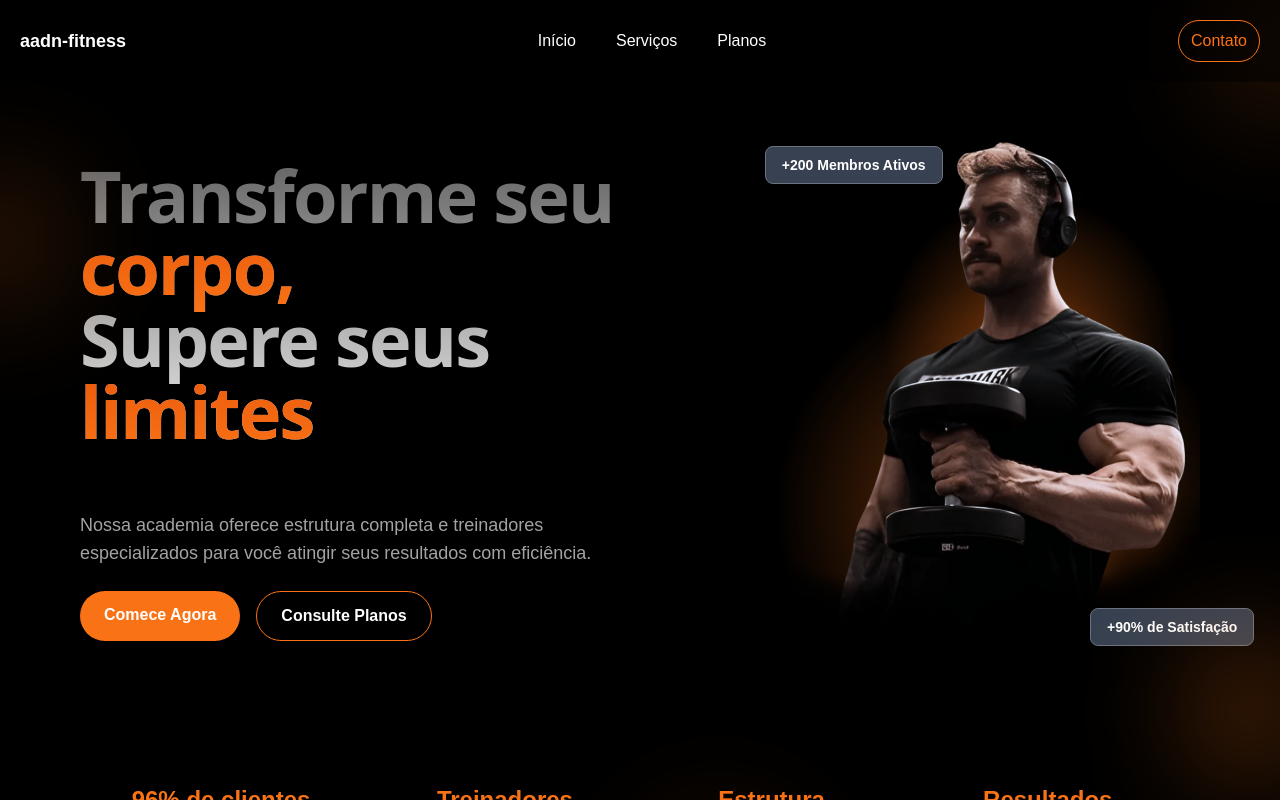
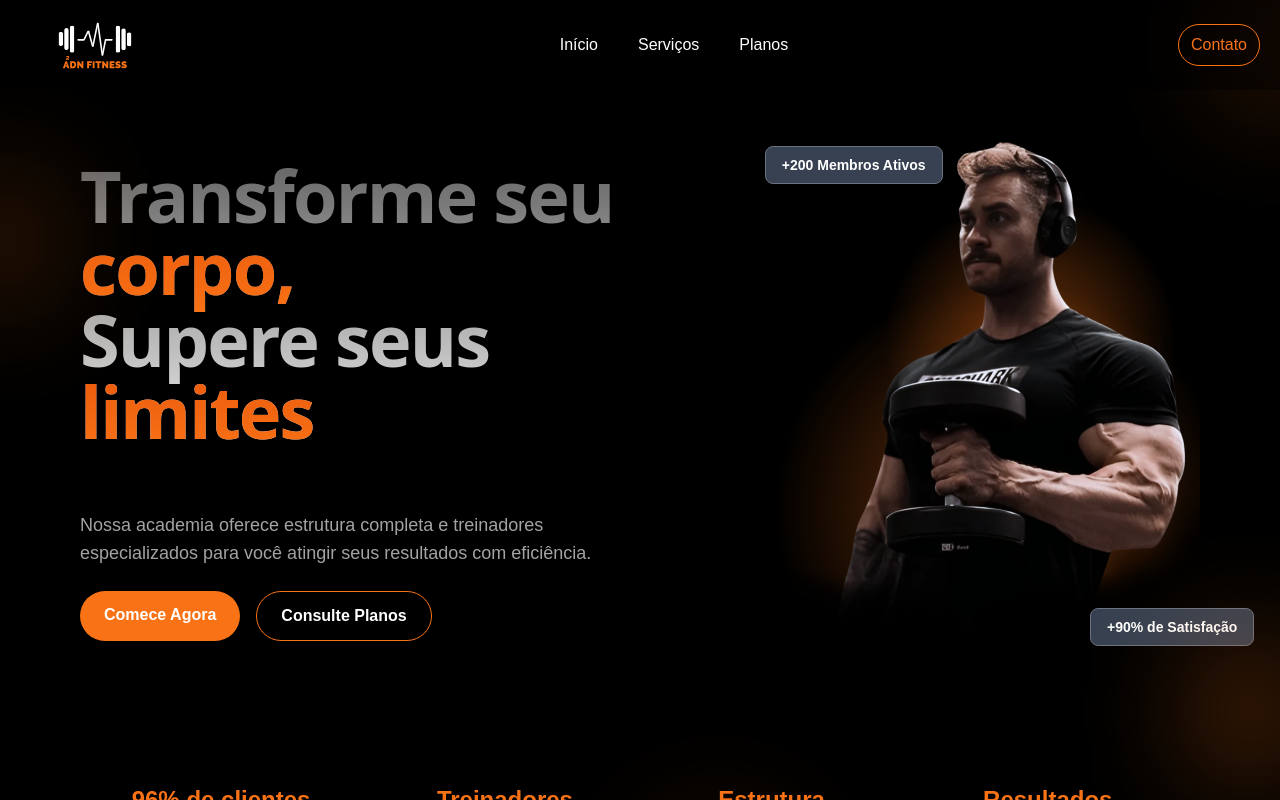
Before and after one commit to m4rrec0s/aadn-fitness, a Next.js app: page / in a window 1280 px wide. Built offline with nearby package versions, Linux system fonts and the light colour scheme.

Commit message:
feat: Update styles

```diff
--- a/app/components/Header.tsx
+++ b/app/components/Header.tsx
@@ -1,14 +1,26 @@
+import Image from "next/image";
 import Link from "next/link";
 
 const Header = () => {
   return (
     <header className="w-full py-5 px-5 flex justify-between items-center relative z-50 bg-black/50 backdrop-blur-md">
-      <h1 className="text-lg font-bold">aadn-fitness</h1>
+      <Link
+        href={"/"}
+        className="w-[80px] h-[30px] sm:w-[120px] sm:h-[40px] xl:w-[150px] md:h-[50px] flex items-center justify-center"
+      >
+        <Image
+          src="/aadnfitness.svg"
+          className="object-contain"
+          alt="Logo"
+          width={100}
+          height={40}
+        />
+      </Link>
 
       <nav>
         <ul className="flex space-x-5 sm:space-x-10">
           <li className="group">
-            <Link href="/" className="relative">
+            <Link href="#home" className="relative">
               Início
               <span className="absolute left-0 -bottom-2 w-0 h-0.5 bg-orange-500 transition-all duration-300 group-hover:w-full"></span>
             </Link>
--- a/app/page.tsx
+++ b/app/page.tsx
@@ -12,7 +12,10 @@ export default function Home() {
         <Header />
       </div>
 
-      <section className="w-full h-screen flex flex-col items-center justify-center relative px-5 sm:pb-[5vh] xl:px-20">
+      <section
+        className="w-full h-screen flex flex-col items-center justify-center relative px-5 sm:pb-[5vh] xl:px-20"
+        id="home"
+      >
         <div className="grid grid-cols-1 md:grid-cols-2 gap-8 items-center">
           {/* Text Section */}
           <div className="text-center md:text-left space-y-6">
@@ -116,7 +119,10 @@ export default function Home() {
         </div>
       </section>
 
-      <section className="w-full h-screen relative px-5 lg:px-20" id="services">
+      <section
+        className="w-full py-5 relative px-5 lg:px-20 mb-20"
+        id="services"
+      >
         <div className="w-full flex flex-col items-center justify-center">
           <h2 className="bg-clip-text text-transparent max-sm:text-center bg-gradient-to-b from-neutral-900 to-neutral-700 dark:from-neutral-600 dark:to-white text-3xl md:text-4xl lg:text-5xl font-sans py-2 md:py-10 font-bold tracking-tight">
             Nossos{" "}
@@ -131,7 +137,7 @@ export default function Home() {
         </div>
 
         <div className="w-full flex-grow flex justify-center items-center">
-          <div className="w-full flex flex-row max-sm:flex-col gap-6 overflow-x-auto snap-mandatory snap-x mt-10 px-4 py-6 no-scrollbar [&::-webkit-scrollbar]:hidden xl:overflow-x-visible xl:justify-center">
+          <div className="w-full flex flex-row max-sm:flex-col gap-6 overflow-x-auto snap-mandatory snap-x mt-10 px-4 py-6 no-scrollbar [&::-webkit-scrollbar]:hidden 2xl:overflow-x-visible 2xl:justify-center">
             <div className="snap-center flex-shrink-0">
               <ServiceCard
                 firstImgUrl="https://i.pinimg.com/736x/7a/1f/02/7a1f0261de4715fd78874ac0d42d55b1.jpg"
@@ -171,7 +177,7 @@ export default function Home() {
       </section>
 
       <section
-        className="w-full h-screen relative px-5 lg:px-20 -top-10"
+        className="w-full min-h-screen relative px-5 lg:px-20 -top-10"
         id="plans"
       >
         <div className="w-full flex flex-col items-center justify-center">
@@ -186,7 +192,7 @@ export default function Home() {
           </p>
         </div>
 
-        <div className="flex justify-center items-center gap-3 mt-10 w-full">
+        <div className="flex justify-center items-center max-sm:flex-col gap-3 mt-10 w-full">
           <PlanCard
             title="Individual"
             value="R$ 85/mês"
```
Also changed, not shown: public/aadnfitness.svg (added).
